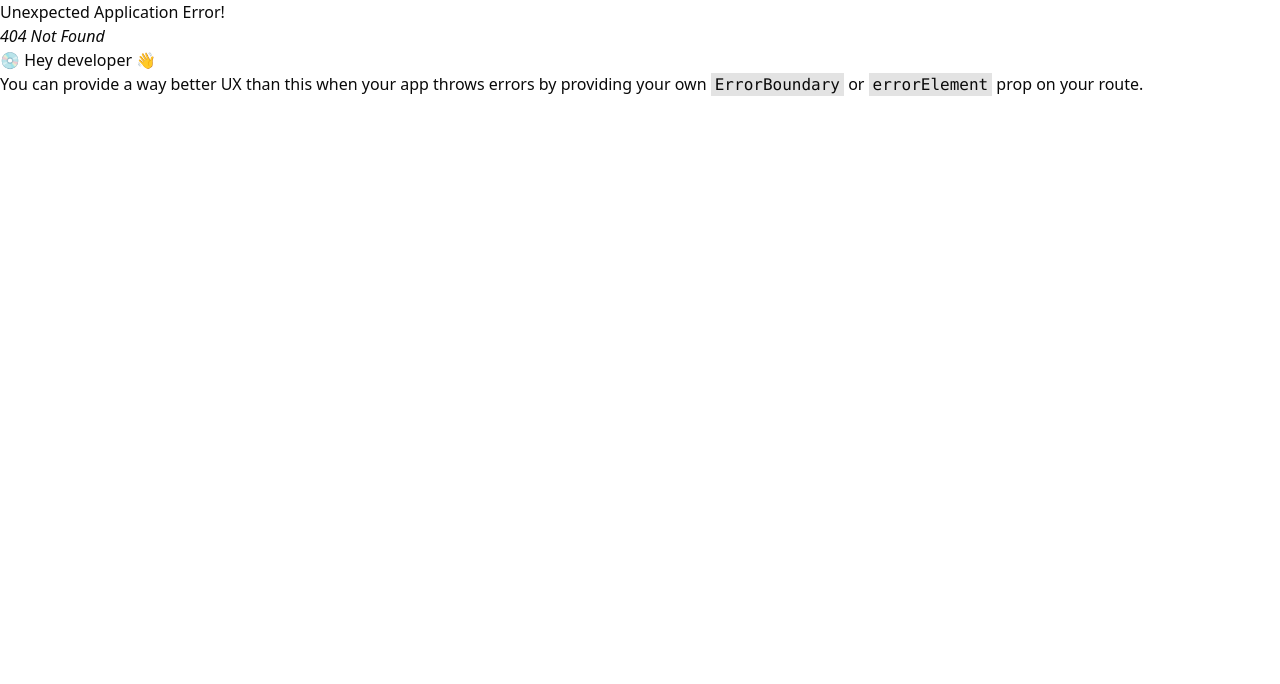
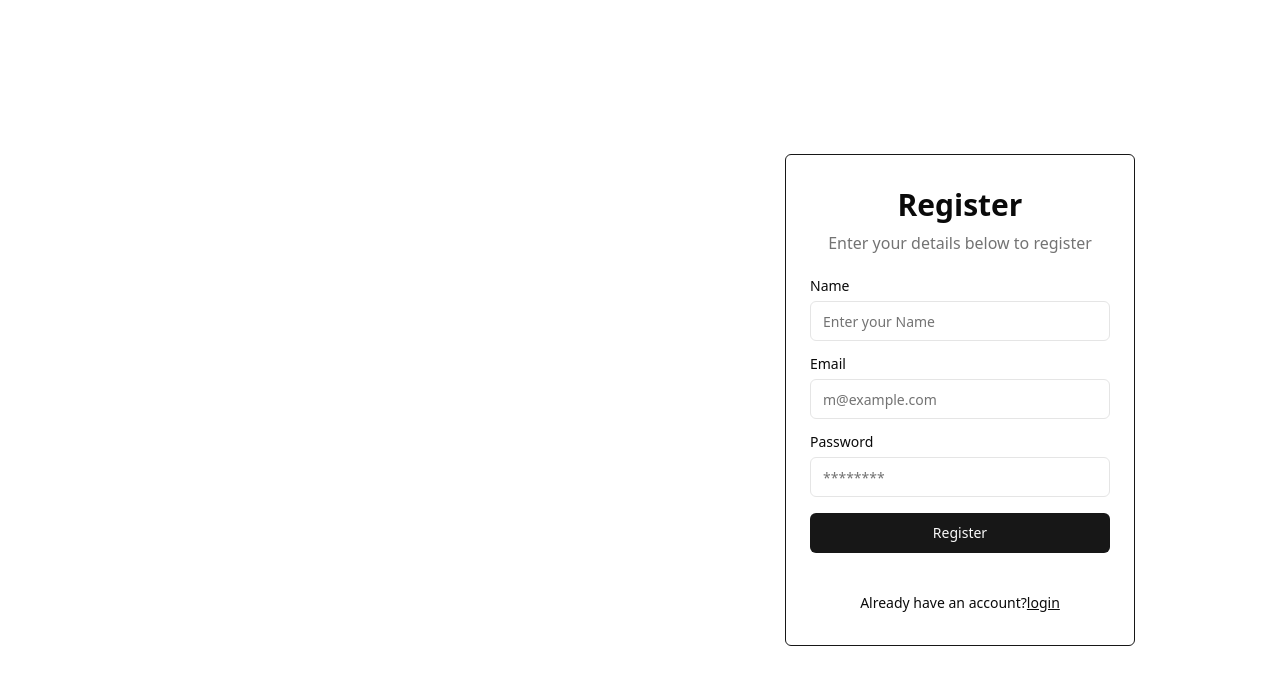
Before and after one commit to abbaskhalil042/elib-dashboard, a React (Vite) app: page /register in a window 1280 px wide. Before the commit this address had no page. Shown: the top 684 px of the page. Built offline with nearby package versions, Linux system fonts and the light colour scheme.

Commit message:
add register page

```diff
--- a/src/pages/LoginPage.tsx
+++ b/src/pages/LoginPage.tsx
@@ -12,7 +12,7 @@ import signup from "../assets/signup.gif"
   return (
     <div className="w-full lg:grid lg:min-h-[600px] lg:grid-cols-2 xl:min-h-[800px]">
       <div className="flex items-center justify-center py-12">
-        <div className="mx-auto grid w-[350px] gap-6">
+        <div className="mx-auto grid w-[350px] gap-6 rounded-md border-[1px] border-primary bg-background px-6 py-8">
           <div className="grid gap-2 text-center">
             <h1 className="text-3xl font-bold">Login</h1>
             <p className="text-balance text-muted-foreground">
@@ -43,7 +43,7 @@ import signup from "../assets/signup.gif"
           </div>
           <div className="mt-4 text-center text-sm">
             Don&apos;t have an account?{" "}
-            <Link to="/signin" className="underline">
+            <Link to="/register" className="underline">
               Sign up
             </Link>
           </div>
--- /dev/null
+++ b/src/pages/RegisterPage.tsx
@@ -0,0 +1,73 @@
+import { Button } from "@/components/ui/button";
+import { Input } from "@/components/ui/input";
+import { Label } from "@/components/ui/label";
+import { Link } from "react-router-dom";
+import signup from "../assets/signup.gif";
+
+const RegisterPage = () => {
+  return (
+    <div className="w-full lg:grid lg:min-h-[600px] lg:grid-cols-2 xl:min-h-[800px]">
+      <div className="hidden bg-muted lg:block">
+        <img
+          src={signup}
+          alt="Image"
+          width="1920"
+          height="1080"
+          className="h-full w-full object-cover dark:brightness-[0.2] dark:grayscale"
+        />
+      </div>
+      <div className="flex items-center justify-center py-12">
+        <div className="mx-auto grid w-[350px] gap-6 rounded-md border-[1px] border-primary bg-background px-6 py-8">
+          <div className="grid gap-2 text-center">
+            <h1 className="text-3xl font-bold">Register</h1>
+            <p className="text-balance text-muted-foreground">
+              Enter your details below to register
+            </p>
+          </div>
+          <div className="grid gap-4">
+            <div className="grid gap-2">
+              <Label htmlFor="name">Name</Label>
+              <Input
+                id="name"
+                type="text"
+                placeholder="Enter your Name"
+                required
+              />
+            </div>
+            <div className="grid gap-2">
+              <Label htmlFor="email">Email</Label>
+              <Input
+                id="email"
+                type="email"
+                placeholder="m@example.com"
+                required
+              />
+            </div>
+            <div className="grid gap-2">
+              <div className="flex items-center">
+                <Label htmlFor="password">Password</Label>
+              </div>
+              <Input
+                id="password"
+                type="password"
+                placeholder="********"
+                required
+              />
+            </div>
+            <Button type="submit" className="w-full">
+              Register
+            </Button>
+          </div>
+          <div className="mt-4 text-center text-sm">
+            Already have an account?
+            <Link to="/login" className="underline">
+              login
+            </Link>
+          </div>
+        </div>
+      </div>
+    </div>
+  );
+};
+
+export default RegisterPage;
--- a/src/router.tsx
+++ b/src/router.tsx
@@ -1,6 +1,7 @@
 import { createBrowserRouter } from "react-router-dom";
 import HomePage from "./pages/HomePage";
 import LoginPage from "./pages/LoginPage";
+import RegisterPage from "./pages/RegisterPage";
 
 const router = createBrowserRouter([
     {
@@ -10,6 +11,10 @@ const router = createBrowserRouter([
     {
         path:"/login",
         element:<LoginPage/>
+    },
+    {
+        path:"/register",
+        element:<RegisterPage/>
     }
 ])
 
```
